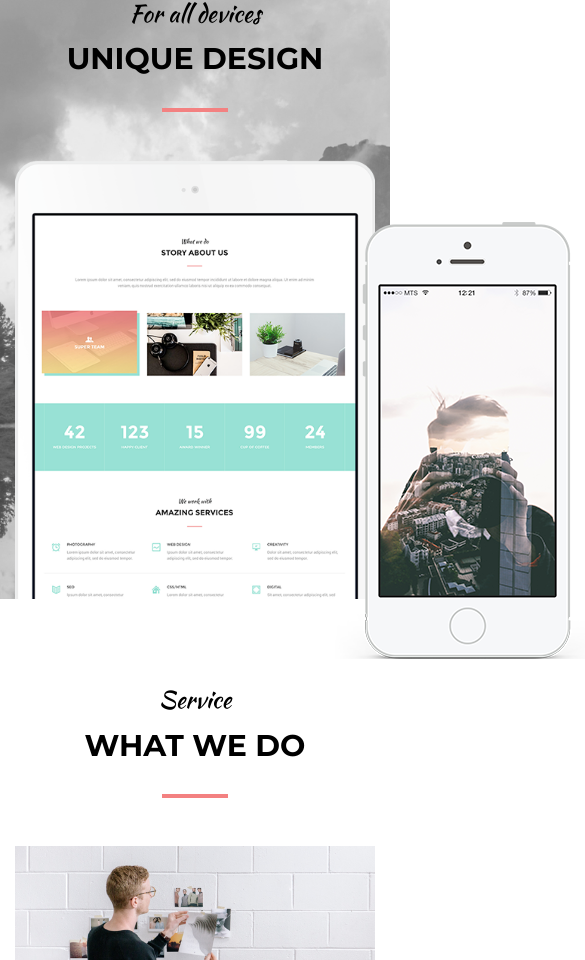
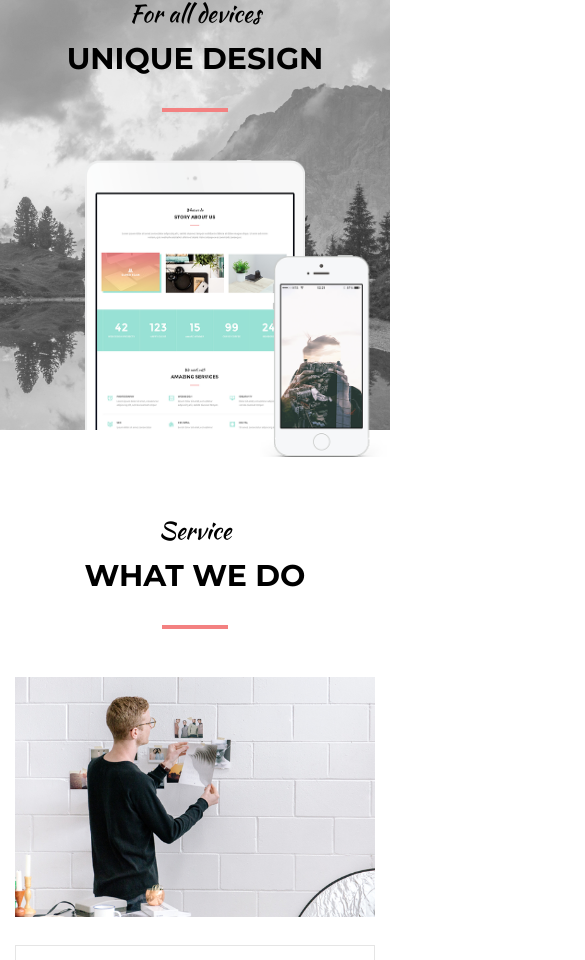
Before and after one commit to dmitmel/mogo, a website: page index.html in a window 390 px wide. Shown: the part 3767-4727 px from the top of the page, 585 px wide, since content can reach past the window. Drawn offline with nearby package versions, Linux system fonts and the light colour scheme.

Commit message:
improve responsivity of the 'unique design' section

```diff
--- a/src/scss/_variables.scss
+++ b/src/scss/_variables.scss
@@ -70,8 +70,10 @@ $service__col_padding-top: $service__col_padding-bottom + 1em;
 $service__icon_width: 2.5em;
 $service__icon_font-size: 2em;
 
-$design__mobile_margin-left: 140px;
-$design__mobile_bottom: 60px;
+$design__tablet_width: 29.8125em;
+$design__mobile_width: 17.125em;
+$design__mobile_margin-left: 8.75em;
+$design__mobile_bottom: 3.75em;
 
 $guy_margin-bottom: 45px;
 $guy_border-right: 1px solid $red;
--- a/src/scss/sections/_design.scss
+++ b/src/scss/sections/_design.scss
@@ -4,9 +4,26 @@
 
   &__devices {
     position: relative;
+
+    @include media-breakpoint-down(md) {
+      font-size: 0.9em;
+    }
+
+    @include media-breakpoint-down(sm) {
+      font-size: 0.68em;
+    }
+
+    @include media-breakpoint-down(xs) {
+      font-size: 1.9vw;
+    }
+  }
+
+  &__tablet {
+    width: $design__tablet_width;
   }
 
   &__mobile {
+    width: $design__mobile_width;
     margin-left: $design__mobile_margin-left;
     position: absolute;
     bottom: -$design__mobile_bottom;
```
Also changed, not shown: dist/css/style.min.css, 1 other file.
